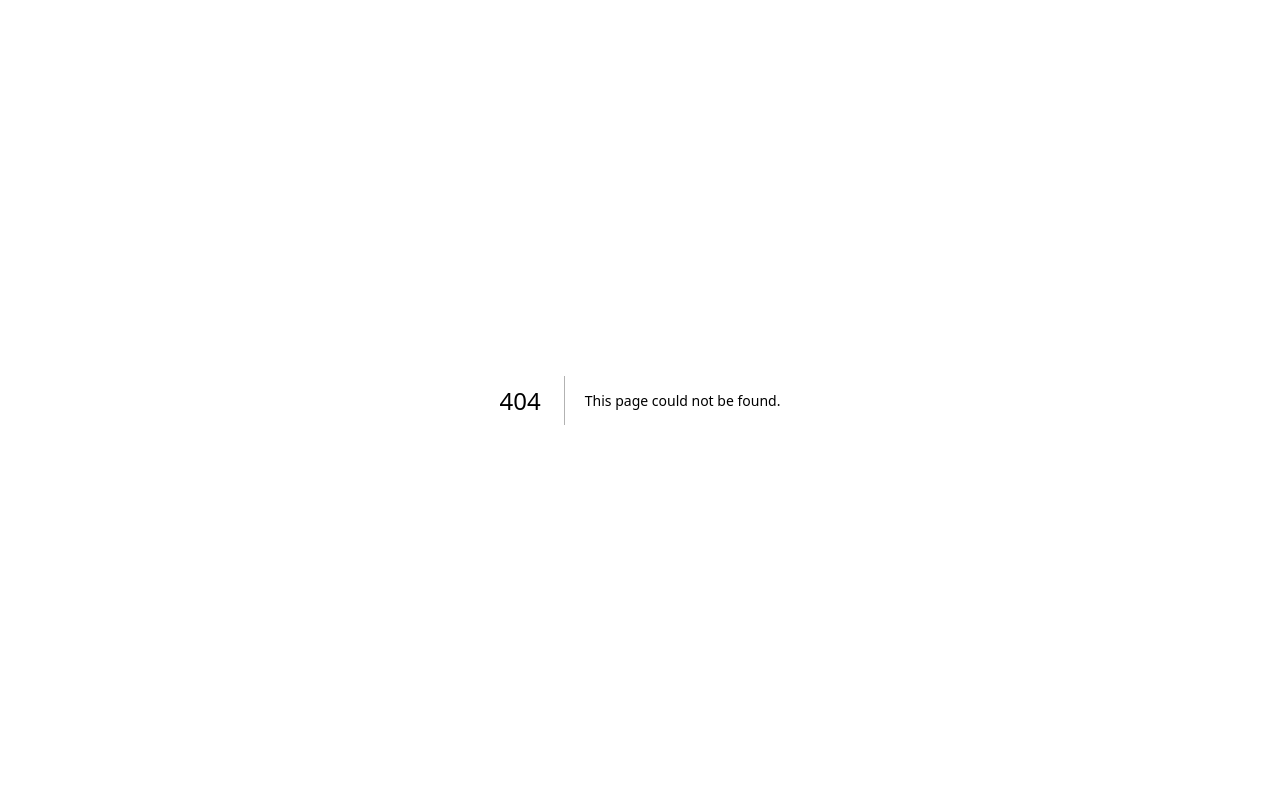
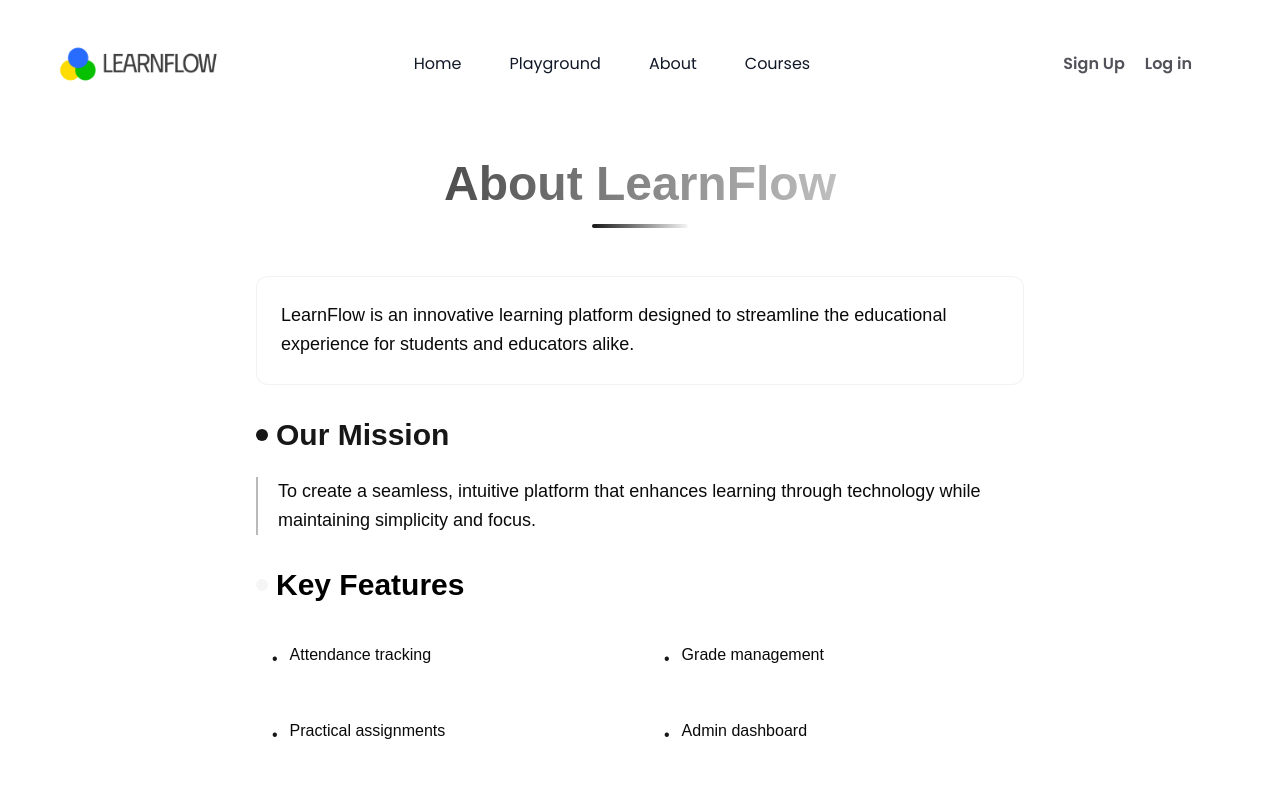
Before and after one commit to akkki007/LearnFlow, a Next.js app: page /about in a window 1280 px wide. Before the commit this address had no page. Shown: the top 800 px of the page. Built offline with nearby package versions, Linux system fonts and the light colour scheme.

Commit message:
Add About page with dynamic Header and Footer components

```diff
--- /dev/null
+++ b/app/about/page.js
@@ -0,0 +1,82 @@
+"use client";
+import dynamic from "next/dynamic";
+import { Suspense } from "react";
+
+const Header = dynamic(() => import("../../components/Header"), { ssr: false });
+
+const Footer = dynamic(
+  () =>
+    import("../../components/Footer").then((mod) => mod.FooterWithSocialLinks),
+  { ssr: false }
+);
+
+export default function About() {
+  return (
+    <div className="min-h-screen flex flex-col bg-background text-foreground">
+      <Suspense fallback={<div className="h-20 border-b border-border" />}>
+        <Header className="h-20" />
+      </Suspense>
+
+      <main className="flex-1 container mx-auto px-4 mt-40 mb-16">
+        <section className="max-w-3xl mx-auto">
+          <div className="text-center mb-12">
+            <h1 className="text-5xl font-extrabold bg-gradient-to-r from-primary to-secondary bg-clip-text text-transparent mb-4">
+              About LearnFlow
+            </h1>
+            <div className="w-24 h-1 bg-gradient-to-r from-primary to-secondary mx-auto rounded-full" />
+          </div>
+
+          <div className="space-y-8">
+            <div className="bg-white/5 p-6 rounded-xl backdrop-blur-sm border border-border/50">
+              <p className="text-lg leading-relaxed text-black-300">
+                LearnFlow is an innovative learning platform designed to
+                streamline the educational experience for students and educators
+                alike.
+              </p>
+            </div>
+
+            <div className="mt-12">
+              <h2 className="text-3xl font-bold mb-6 text-primary flex items-center gap-2">
+                <span className="w-3 h-3 rounded-full bg-primary" />
+                Our Mission
+              </h2>
+              <p className="text-lg leading-relaxed pl-5 border-l-2 border-primary/30">
+                To create a seamless, intuitive platform that enhances learning
+                through technology while maintaining simplicity and focus.
+              </p>
+            </div>
+
+            <div className="mt-12">
+              <h2 className="text-3xl font-bold mb-6 text-black flex items-center gap-2">
+                <span className="w-3 h-3 rounded-full bg-secondary" />
+                Key Features
+              </h2>
+              <ul className="grid md:grid-cols-2 gap-4">
+                <li className="flex items-start gap-3 p-4 bg-white/5 rounded-lg hover:bg-white/10 transition-colors">
+                  <span className="text-primary mt-1">•</span>
+                  <span>Attendance tracking</span>
+                </li>
+                <li className="flex items-start gap-3 p-4 bg-white/5 rounded-lg hover:bg-white/10 transition-colors">
+                  <span className="text-primary mt-1">•</span>
+                  <span>Grade management</span>
+                </li>
+                <li className="flex items-start gap-3 p-4 bg-white/5 rounded-lg hover:bg-white/10 transition-colors">
+                  <span className="text-primary mt-1">•</span>
+                  <span>Practical assignments</span>
+                </li>
+                <li className="flex items-start gap-3 p-4 bg-white/5 rounded-lg hover:bg-white/10 transition-colors">
+                  <span className="text-primary mt-1">•</span>
+                  <span>Admin dashboard</span>
+                </li>
+              </ul>
+            </div>
+          </div>
+        </section>
+      </main>
+
+      <Suspense fallback={<div className="py-6 border-t border-border" />}>
+        <Footer className="mt-auto" />
+      </Suspense>
+    </div>
+  );
+}
```
Also changed, not shown: 1 other file (tests, documents, lock files or other folders).
